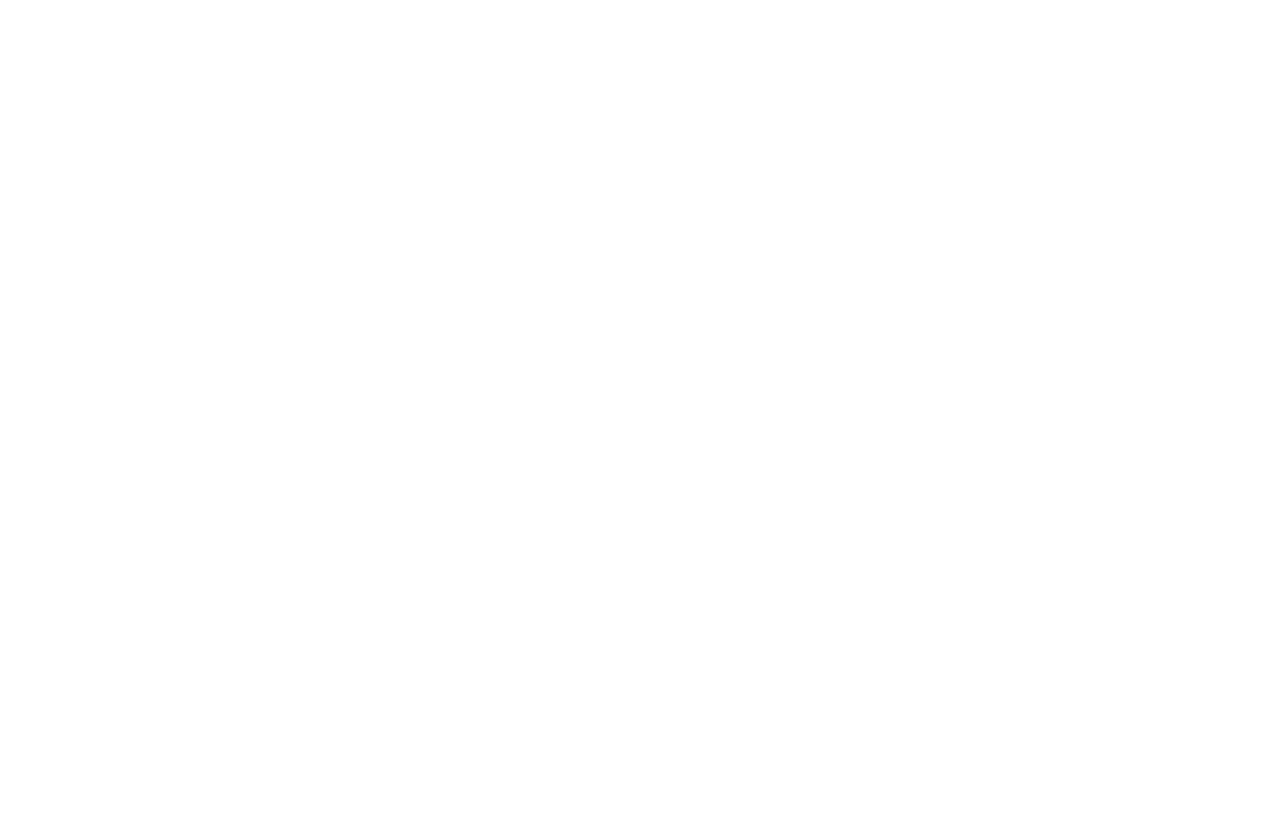
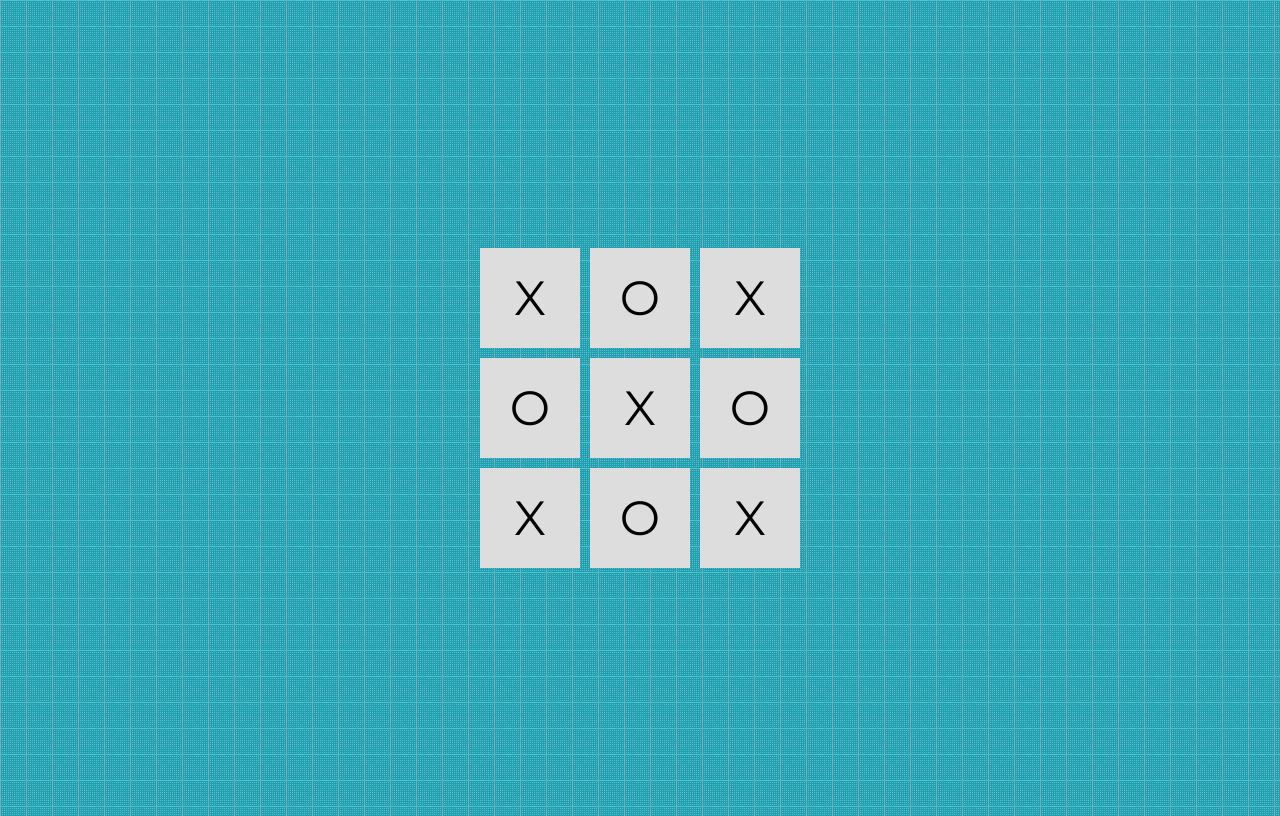
Before and after one commit to alicee88/odin-tictactoe, a plain HTML site: page index.html in a window 1280 px wide. Drawn offline with Linux system fonts and the light colour scheme.

Commit message:
Added styling to game board and initial population

```diff
--- a/index.html
+++ b/index.html
@@ -3,9 +3,26 @@
     <meta charset="UTF-8">
     <head>
         <title>Tic Tac Toe</title>
-        <link rel="stylesheet" href="style.css">
+        <link rel="stylesheet" href="style.css"/>
+        <link href="https://fonts.googleapis.com/css2?family=Montserrat&display=swap" rel="stylesheet">
     </head>
     <body>
-        <script src="scripts.js"></script>
+        <div class="container">
+            <div class="gameboard">
+                <div class="square" data-num="1"></div>
+                <div class="square" data-num="2"></div>
+                <div class="square" data-num="3"></div>
+                <div class="square" data-num="4"></div>
+                <div class="square" data-num="5"></div>
+                <div class="square" data-num="6"></div>
+                <div class="square" data-num="7"></div>
+                <div class="square" data-num="8"></div>
+                <div class="square" data-num="9"></div>
+            </div>
+        </div>
+        <script src="modules/gameBoard.js"></script>
+        <script src="modules/game.js"></script>
+        <script src="modules/player.js"></script>
+
     </body>
 </html>
--- /dev/null
+++ b/modules/gameBoard.js
@@ -0,0 +1,20 @@
+const gameBoard = (() => {
+    const squares = document.querySelectorAll('.square');
+
+    const boardState = ['X', 'O', 'X', 'O', 'X', 'O', 'X', 'O', 'X'];
+
+    const getBoardState = () => boardState;
+
+    const render = () => {
+        squares.forEach((square, index) => {
+            square.textContent = boardState[index];
+        })
+    }
+
+    return {
+        render,
+        getBoardState
+    };
+})();
+
+gameBoard.render();
--- a/style.css
+++ b/style.css
@@ -0,0 +1,42 @@
+html {
+    background-color: #00a3b8;
+    background-image: url("tiny-grid.png");
+    font-family: 'Montserrat', sans-serif;
+}
+
+*, *::before, *::after {
+    box-sizing: inherit;
+  }
+
+body {
+
+}
+
+.container {
+    display: flex;
+    justify-content: center;
+    align-items: center;
+    height: 100vh;
+}
+
+.gameboard {
+    display: grid;
+    grid-template-columns: 100px 100px 100px;
+    grid-template-rows: 100px 100px 100px;
+    grid-column-gap: 10px;
+    grid-row-gap: 10px;
+  }
+
+  .square {
+    background: #DDDDDD;
+    height: 100px;
+    width: 100px;
+    display: flex;
+    align-items: center;
+    justify-content: center;
+    font-size: 3rem;
+  }
+
+  .square:hover {
+      background: #FFFFFF;
+  }
```
Also changed, not shown: modules/game.js (added), modules/gameboard.js (deleted), modules/player.js (added), tiny-grid.png (added).
